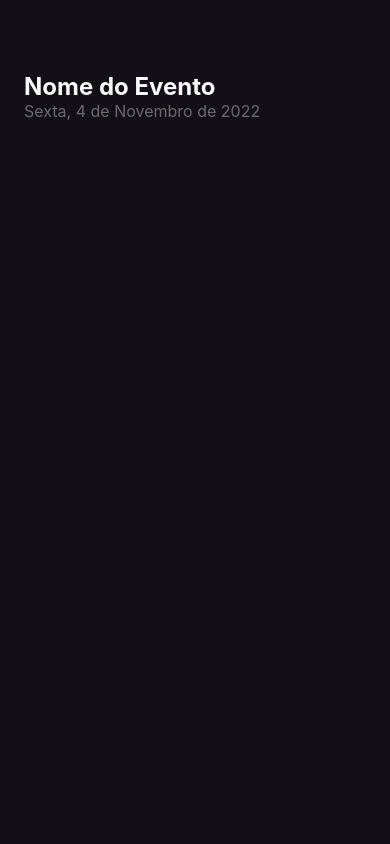
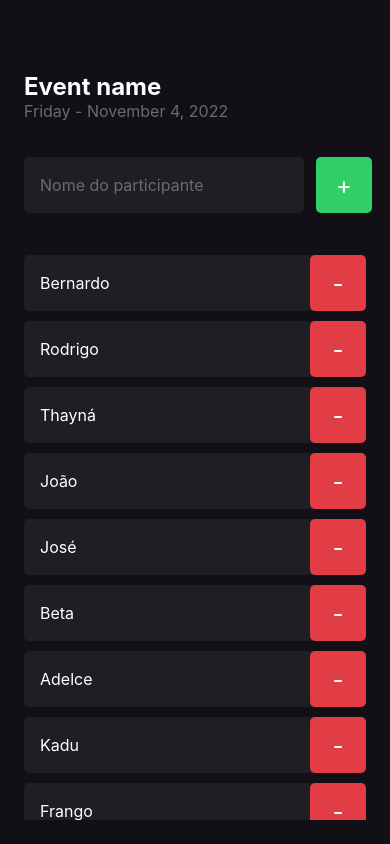
Before and after one commit to bernardoamim/event-registration, a React Native app: screen / in a window 390 px wide. Built offline with nearby package versions, Linux system fonts and the light colour scheme.

Commit message:
adding list of participants

```diff
--- a/App.tsx
+++ b/App.tsx
@@ -1,5 +1,11 @@
+import { StatusBar } from 'react-native';
 import { Home } from './src/screens/Home';
 
 export default function App() {
-  return <Home />
+  return (
+    <>
+      <StatusBar barStyle='light-content' backgroundColor='transparent' translucent />
+      <Home />
+    </>
+  )
 }
--- /dev/null
+++ b/src/components/Participant/Participant.styles.ts
@@ -0,0 +1,30 @@
+import { StyleSheet } from "react-native";
+
+export const styles = StyleSheet.create({
+  container: {
+    width: '100%',
+    backgroundColor: '#1f1e25',
+    borderRadius: 5,
+    flexDirection: 'row',
+    alignItems: 'center',
+    marginBottom: 10
+  },
+  name: {
+    color: '#fff',
+    fontSize: 16,
+    flex: 1,
+    marginLeft: 16,
+  },
+  button: {
+    width: 56,
+    height: 56,
+    borderRadius: 5,
+    backgroundColor: '#e23c44',
+    alignItems: 'center',
+    justifyContent: 'center',
+  },
+  buttonText: {
+    fontSize: 24,
+    color: '#fff',
+  },
+});
--- /dev/null
+++ b/src/components/Participant/Participant.tsx
@@ -0,0 +1,21 @@
+import { View, Text, TouchableOpacity } from "react-native"
+import {styles} from './Participant.styles'
+
+type ParticipantProps = {
+  name: string,
+  onRemoveParticipant: ( name: string ) => void,
+}
+
+const Participant: React.FC<ParticipantProps> = ({ name, onRemoveParticipant }) => {
+
+  return (
+    <View style={ styles.container }>
+      <Text style={ styles.name }>{ name }</Text>
+      <TouchableOpacity  style={ styles.button } onPress={ () => onRemoveParticipant(name) }>
+        <Text style={ styles.buttonText }> - </Text>
+      </TouchableOpacity>
+    </View>
+  )
+}
+
+ export { Participant as default, Participant }
--- /dev/null
+++ b/src/components/index.ts
@@ -0,0 +1 @@
+export * from './Participant/Participant'
--- a/src/screens/Home/Home.styles.ts
+++ b/src/screens/Home/Home.styles.ts
@@ -15,5 +15,38 @@ export const styles = StyleSheet.create({
   eventDate: {
     color: '#6B6B6B',
     fontSize: 16,
+  },
+  form: {
+    width: '100%',
+    flexDirection: 'row',
+    marginTop: 36,
+    marginBottom: 42
+  },
+  input: {
+    backgroundColor: '#1f1e25',
+    height: 56,
+    borderRadius: 5,
+    color: '#fff',
+    padding: 16,
+    fontSize: 16,
+    flex: 1,
+    marginRight: 12,
+  },
+  button: {
+    width: 56,
+    height: 56,
+    borderRadius: 5,
+    backgroundColor: '#31cf67',
+    alignItems: 'center',
+    justifyContent: 'center',
+  },
+  buttonText: {
+    fontSize: 24,
+    color: '#fff',
+  },
+  listEmptyText: {
+    color: '#fff',
+    fontSize: 16,
+    textAlign: 'center',
   }
 });
--- a/src/screens/Home/Home.tsx
+++ b/src/screens/Home/Home.tsx
@@ -1,20 +1,69 @@
-import { StatusBar } from 'expo-status-bar';
-import { View, Text } from "react-native"
+
+import { View, Text, TextInput, TouchableOpacity, FlatList, Alert } from "react-native"
+
+import { Participant } from '../../components'
 
 import { styles } from './Home.styles'
 
 const Home = () => {
+  const participants = [ 'Bernardo', 'Rodrigo', 'Thayná', 'João', 'José', 'Beta', 'Adelce', 'Kadu', 'Frango', 'Nois baby', 'Galo', 'Zero', 'Zóio', 'Joyce', 'Neal']
+
+  const handleAddParticipant = (name: string) => {
+    if ( participants.includes( name ) ) {
+      return Alert.alert('Participant added.', `There is already a participant with the name: ${name}`)
+    }
+  }
+
+  const handleRemoveParticipant = ( name: string ) => {
+    Alert.alert('Remove', `Do you wish to remove participant: ${ name }`, [
+      {
+        text: 'Cancel',
+        style: 'cancel'
+      },
+      {
+        text: 'Remove',
+        isPreferred: true,
+        style: 'destructive',
+        onPress: () => Alert.alert('Removed')
+      }
+    ])
+  }
+
   return (
     <View style={styles.container}>
       <Text style={styles.eventName}>
-        Nome do Evento
+        Event name
       </Text>
 
       <Text style={styles.eventDate}>
-        Sexta, 4 de Novembro de 2022
+        Friday - November 4, 2022
       </Text>
 
-      <StatusBar style="auto" />
+      <View style={styles.form}>
+        <TextInput style={styles.input} placeholder='Nome do participante' placeholderTextColor='#6b6b6b' />
+
+        <TouchableOpacity  style={styles.button} onPress={() => handleAddParticipant("Bernardo")}>
+          <Text style={styles.buttonText}>+</Text>
+        </TouchableOpacity>
+      </View>
+
+      <FlatList
+        data={ participants }
+        keyExtractor={ item => item }
+        showsVerticalScrollIndicator={ false }
+        ListEmptyComponent={ () => (
+          <Text style={styles.listEmptyText}>
+            Ninguém chegou ainda? Adicione participantes à sua lista de presença.
+          </Text>
+        )}
+        renderItem={({item}) => (
+          <Participant
+              key={item}
+              name={ item }
+              onRemoveParticipant={ handleRemoveParticipant }
+            />
+        ) }
+      />
     </View>
   )
 }
```
